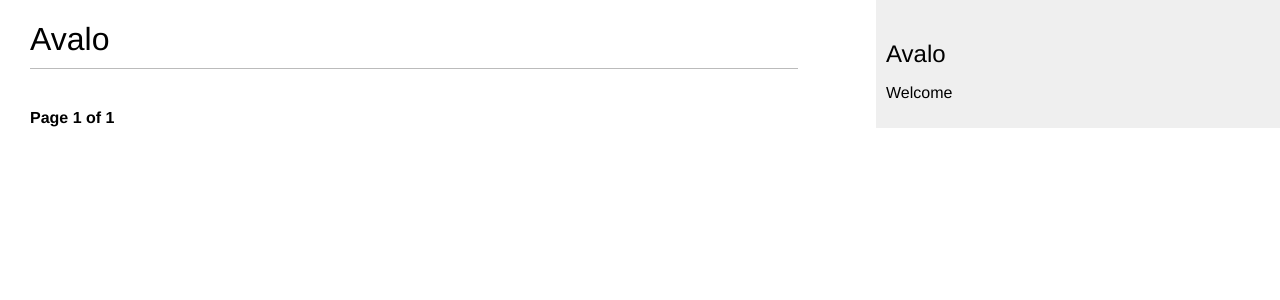
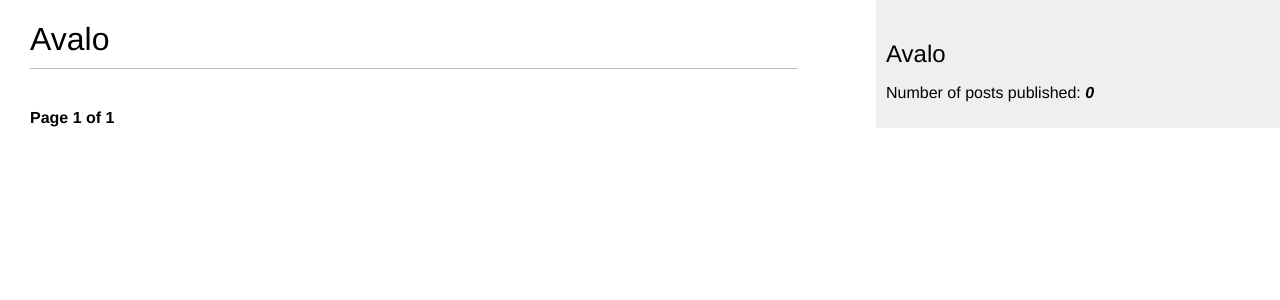
Before and after one commit to Alm4my/avalo, a Django app: page /blog/ in a window 1280 px wide. Shown: the top 300 px of the page. Run offline with Django 3.2, Linux system fonts and the light colour scheme; data that the repository does not hold is empty.

Commit message:
Create custom template tag for number of posts published and add it to the sidebar

```diff
--- /dev/null
+++ b/avalo/blog/templatetags/blog_tags.py
@@ -0,0 +1,10 @@
+from django import template
+
+from blog.models import Post
+
+register = template.Library()
+
+
+@register.simple_tag
+def total_posts():
+    return Post.published.count()
--- a/avalo/templates/blog/base.html
+++ b/avalo/templates/blog/base.html
@@ -1,4 +1,5 @@
 {% load static %}
+{% load blog_tags %}
 <!DOCTYPE html>
 <html lang="en">
 <head>
@@ -13,7 +14,7 @@
     </div>
     <div id="sidebar">
         <h2>Avalo</h2>
-        <p>Welcome</p>
+        <p>Number of posts published: <em><b>{% total_posts %}</b></em></p>
     </div>
 </body>
 </html>
```
Also changed, not shown: avalo/blog/templatetags/__init__.py (added).
